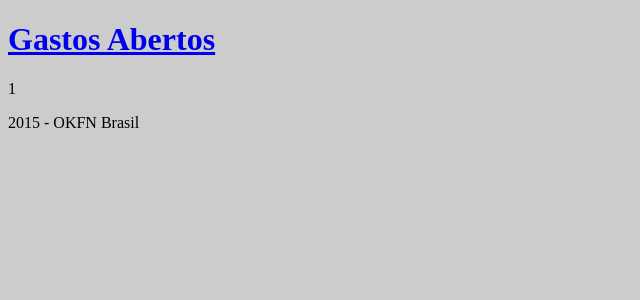
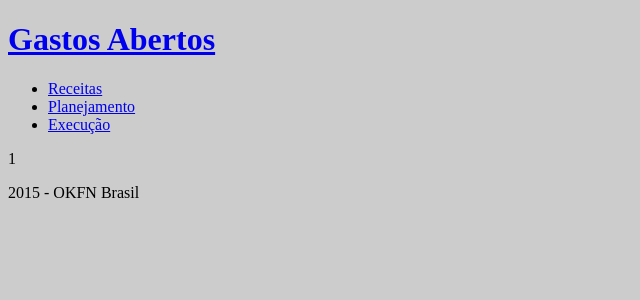
Before and after one commit to okfn-brasil/gastos_abertos_website, a Flask app: template templates/page.html in a window 1280 px wide. Shown: the top 300 px of the page, without its empty margins (0-640 px from the left). Run offline with Flask 2, Linux system fonts and the light colour scheme; the template is opened without the code that fills it: most values are stand-ins (such as "Sample title", 1, 10 or a date in 2020); style sheets or scripts are compiled from the project's sources; some libraries are stand-ins or nearby versions.

Commit message:
add links to pages

```diff
--- a/templates/base.html
+++ b/templates/base.html
@@ -14,6 +14,11 @@
   <body>
     <header>
       <h1><a href="{{ url_for('page', path='/') }}" class="navbar-brand">Gastos Abertos</a></h1>
+      <ul class="menu">
+        <li><a href="/receitas">Receitas</a></li>
+        <li><a href="/planejamento">Planejamento</a></li>
+        <li><a href="/execucao">Execução</a></li>
+      </ul>
     </header>
 
     <div class="content">
```
Also changed, not shown: README.md.
